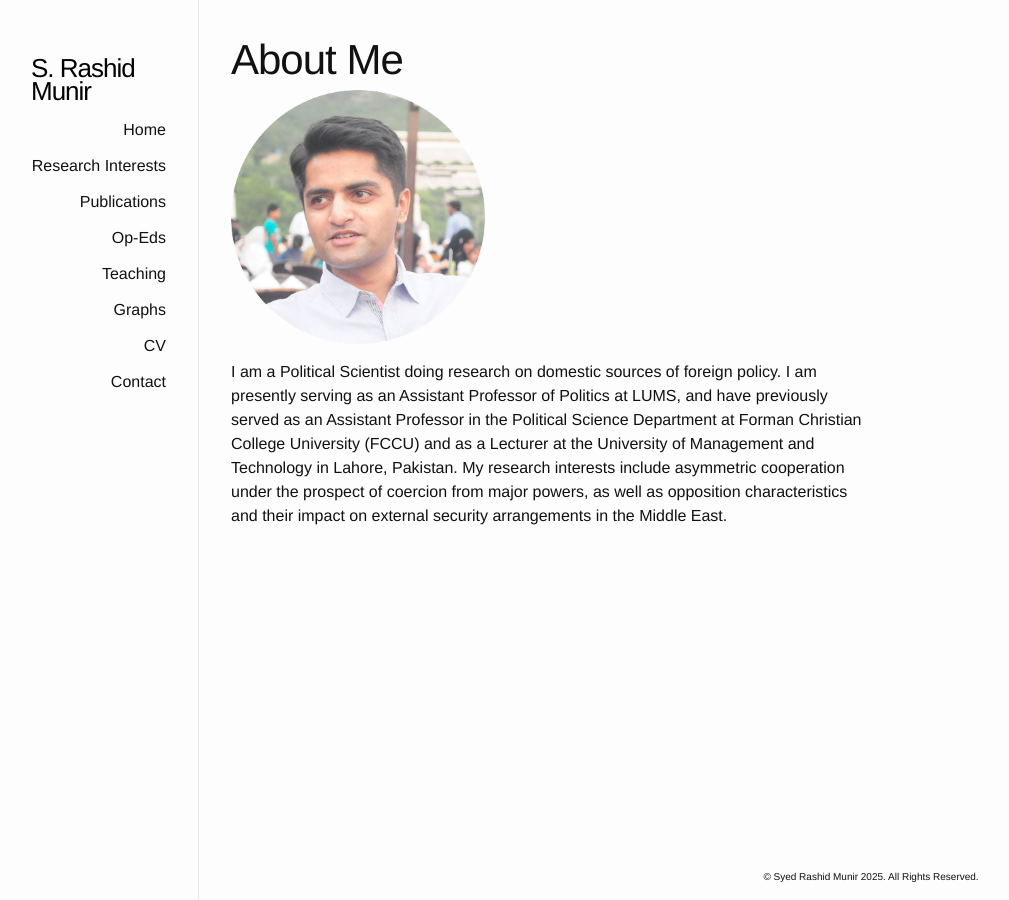
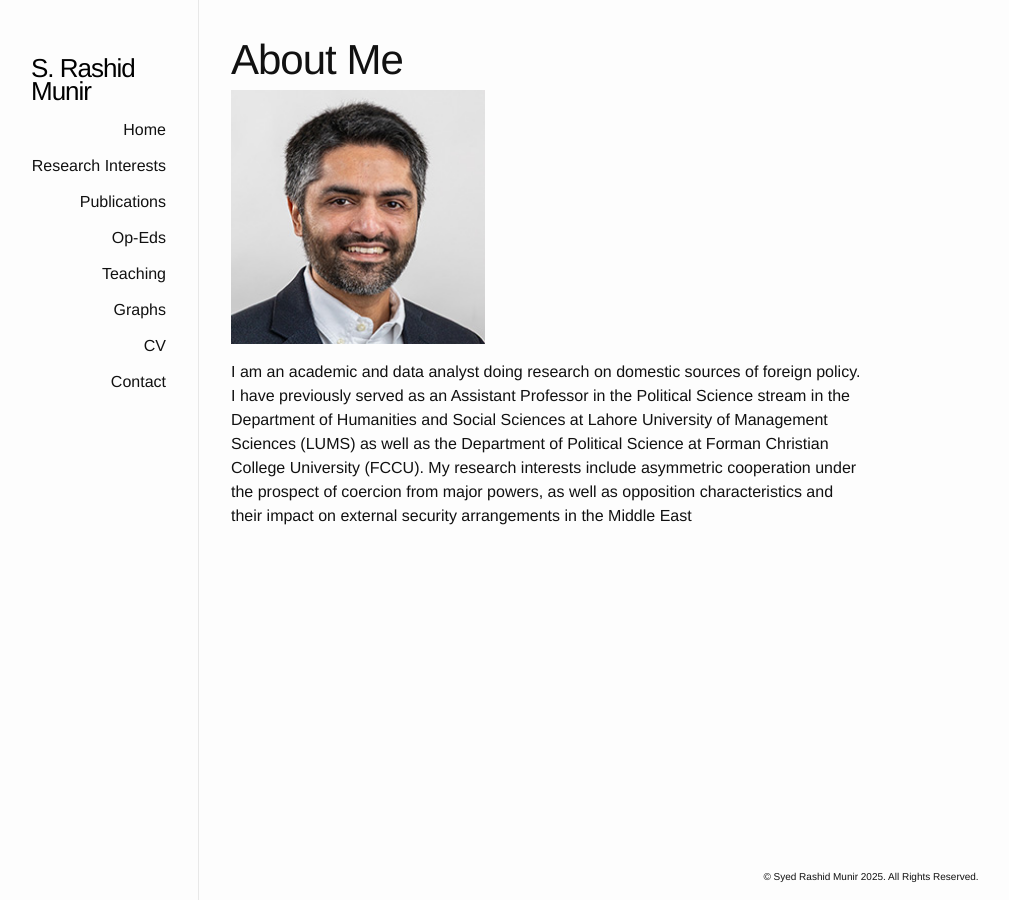
Before and after one commit to srmunir/srmunir.github.io, a Jekyll site: the page built from about.md, in a window 1280 px wide. Shown: the whole page, without its empty margins (191-1200 px from the left). Built offline with Jekyll 4.4.1, drawn with Linux system fonts in a browser that asks for light colours.

Commit message:
Update about.md to show info and profile picture change

```diff
--- a/about.md
+++ b/about.md
@@ -6,7 +6,7 @@
 
 ![profile-pic]
 
-I am a Political Scientist doing research on domestic sources of foreign policy.  I am presently serving as an Assistant Professor of Politics at LUMS, and have previously served as an Assistant Professor in the Political Science Department at Forman Christian College University (FCCU) and as a Lecturer at the University of Management and Technology in Lahore, Pakistan. My research interests include asymmetric cooperation under the prospect of coercion from major powers, as well as opposition characteristics and their impact on external security arrangements in the Middle East.
+I am an academic and data analyst doing research on domestic sources of foreign policy. I have previously served as an Assistant Professor in the Political Science stream in the Department of Humanities and Social Sciences at Lahore University of Management Sciences (LUMS) as well as the Department of Political Science at Forman Christian College University (FCCU). My research interests include asymmetric cooperation under the prospect of coercion from major powers, as well as opposition characteristics and their impact on external security arrangements in the Middle East
 
-[profile-pic]: {{ "/photos/profile.jpg" prepend: site.baseurl }}
+[profile-pic]: {{ "/photos/profile5.jpg" prepend: site.baseurl }}
 {: width="40%" }
```
